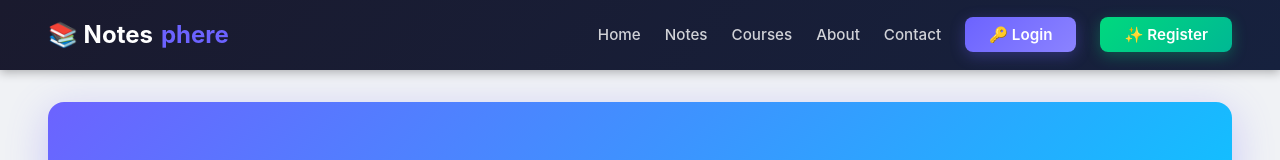
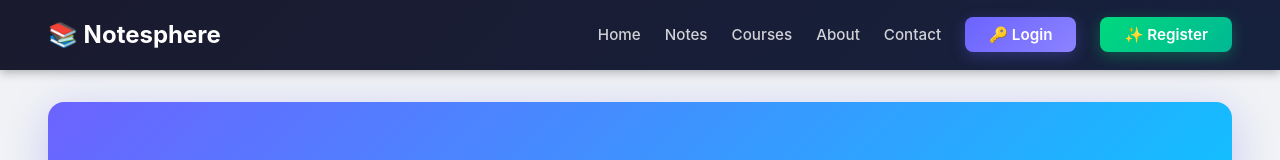
Before and after one commit to tanya1-tech/notesphere, a React (Vite) app in the folder notes-website-frontend/: page / in a window 1280 px wide. Shown: the top 160 px of the page. Built offline with nearby package versions, Linux system fonts and the light colour scheme; the HTML template or start-up script is replaced by a standard one.

Commit message:
name change

```diff
--- a/notes-website-frontend/src/components/Navbar.jsx
+++ b/notes-website-frontend/src/components/Navbar.jsx
@@ -5,7 +5,7 @@ const Navbar = ({ user, onLogout }) => {
   return (
     <nav className="navbar">
       <Link to="/" className="navbar-brand">
-        📚 Notes<span>phere</span>
+        📚 Notesphere
       </Link>
 
       <ul className="nav-links">
```
